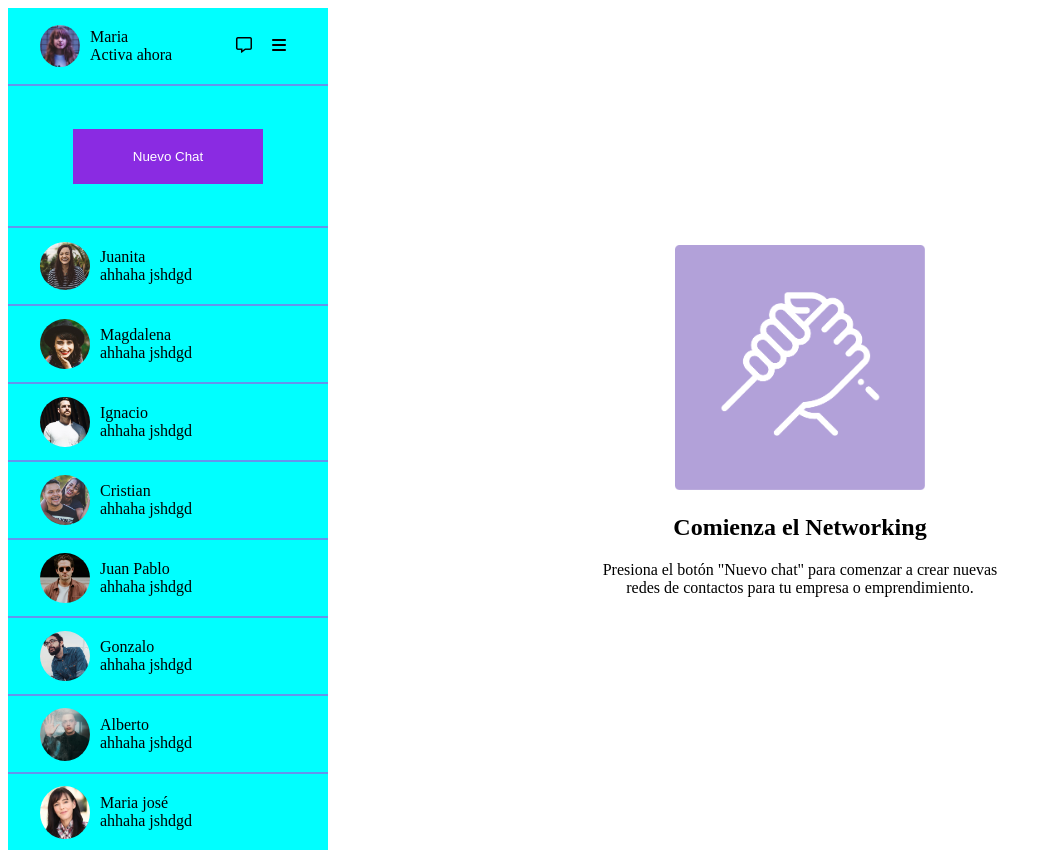
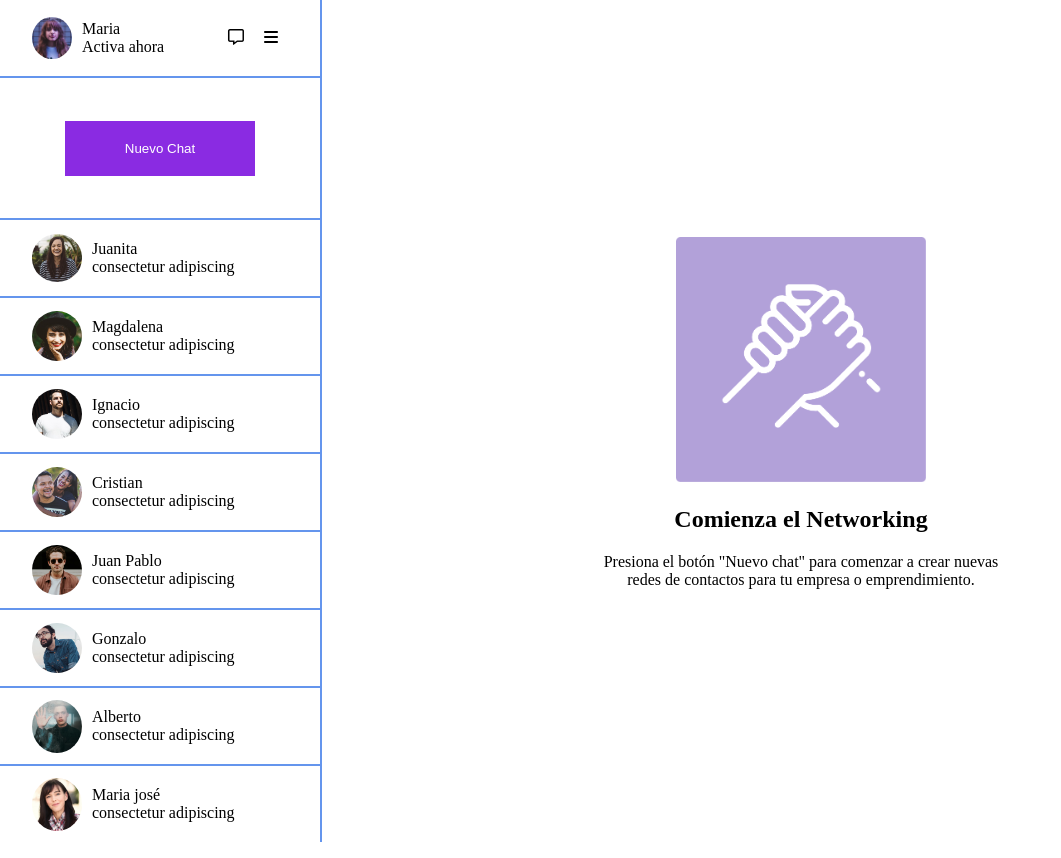
Before and after one commit to plopezoliva/Desafio-Sistema-Mensajeria, a plain HTML site: page index.html in a window 1280 px wide. Shown: the whole page, without its empty margins (0-1061 px from the left). Drawn offline with Linux system fonts and the light colour scheme.

Commit message:
ultimos cambios se elimina color de barra lateral y se agrega borde vertical

```diff
--- a/assets/css/style.css
+++ b/assets/css/style.css
@@ -1,3 +1,8 @@
+html, body{
+    margin: 0px;
+    padding: 0px;
+}
+
 .sistema-mensajeria{
     display: flex;
 
@@ -7,8 +12,9 @@
     align-items: center;
     flex-direction: column;
     width: 20em;
-    background-color: aqua;
+    /* background-color: rgba(89, 255, 0, 0.484); */
     min-height: 100vh;
+    border-right: 2px solid cornflowerblue;
 
 }
 
@@ -85,6 +91,7 @@ align-items: center;
 .container-separacion-chat{
 width: 100%;
 border-top: 2px solid cornflowerblue;
+
 
 }
 
--- a/index.html
+++ b/index.html
@@ -46,7 +46,7 @@
             </div>
             <div class="opcion-chat1">
               <p class="p-chat1">Juanita</p>
-              <p class="p-chat1">ahhaha jshdgd</p>
+              <p class="p-chat1">consectetur adipiscing</p>
             </div>
           </div>
           </div>
@@ -57,7 +57,7 @@
               </div>
               <div class="opcion-chat2">
                 <p class="p-chat1">Magdalena</p>
-                <p class="p-chat1">ahhaha jshdgd</p>
+                <p class="p-chat1">consectetur adipiscing</p>
               </div>
             </div>
           </div>
@@ -68,7 +68,7 @@
               </div>
               <div class="opcion-chat3">
                 <p class="p-chat1">Ignacio</p>
-                <p class="p-chat1">ahhaha jshdgd</p>
+                <p class="p-chat1">consectetur adipiscing</p>
               </div>
             </div>
             </div>
@@ -79,7 +79,7 @@
                 </div>
                 <div class="opcion-chat4">
                   <p class="p-chat1">Cristian</p>
-                  <p class="p-chat1">ahhaha jshdgd</p>
+                  <p class="p-chat1">consectetur adipiscing</p>
                 </div>
               </div>
               </div>
@@ -90,7 +90,7 @@
                   </div>
                   <div class="opcion-chat5">
                     <p class="p-chat1">Juan Pablo</p>
-                    <p class="p-chat1">ahhaha jshdgd</p>
+                    <p class="p-chat1">consectetur adipiscing</p>
                   </div>
                 </div>
                 </div>
@@ -101,7 +101,7 @@
                     </div>
                     <div class="opcion-chat6">
                       <p class="p-chat1">Gonzalo</p>
-                      <p class="p-chat1">ahhaha jshdgd</p>
+                      <p class="p-chat1">consectetur adipiscing</p>
                     </div>
                   </div>
                   </div>
@@ -112,7 +112,7 @@
                       </div>
                       <div class="opcion-chat7">
                         <p class="p-chat1">Alberto</p>
-                        <p class="p-chat1">ahhaha jshdgd</p>
+                        <p class="p-chat1">consectetur adipiscing</p>
                       </div>
                     </div>
                     </div>
@@ -123,7 +123,7 @@
                         </div>
                         <div class="opcion-chat8">
                           <p class="p-chat1">Maria josé</p>
-                          <p class="p-chat1">ahhaha jshdgd</p>
+                          <p class="p-chat1">consectetur adipiscing</p>
                         </div>
                       </div>
                       </div>
```
